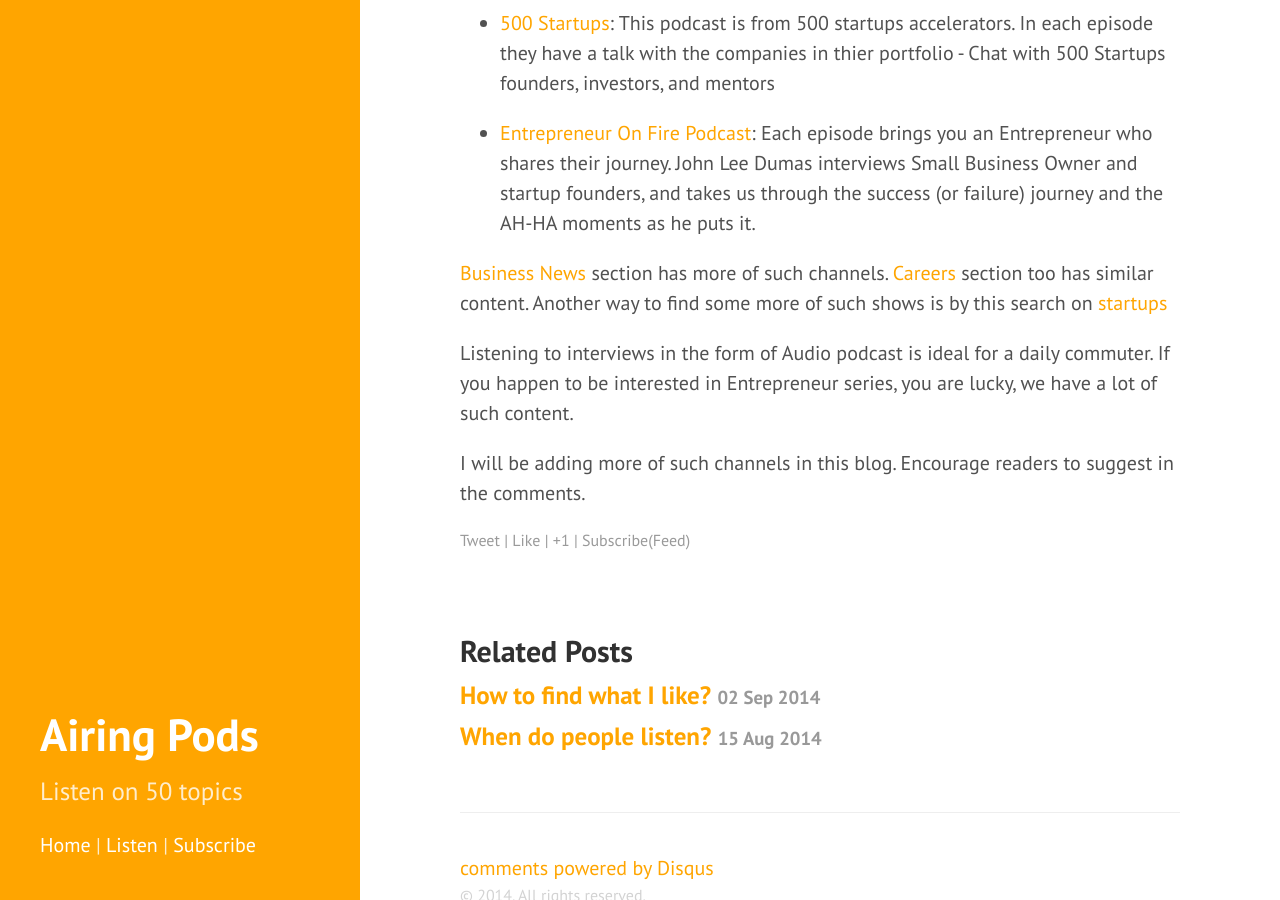
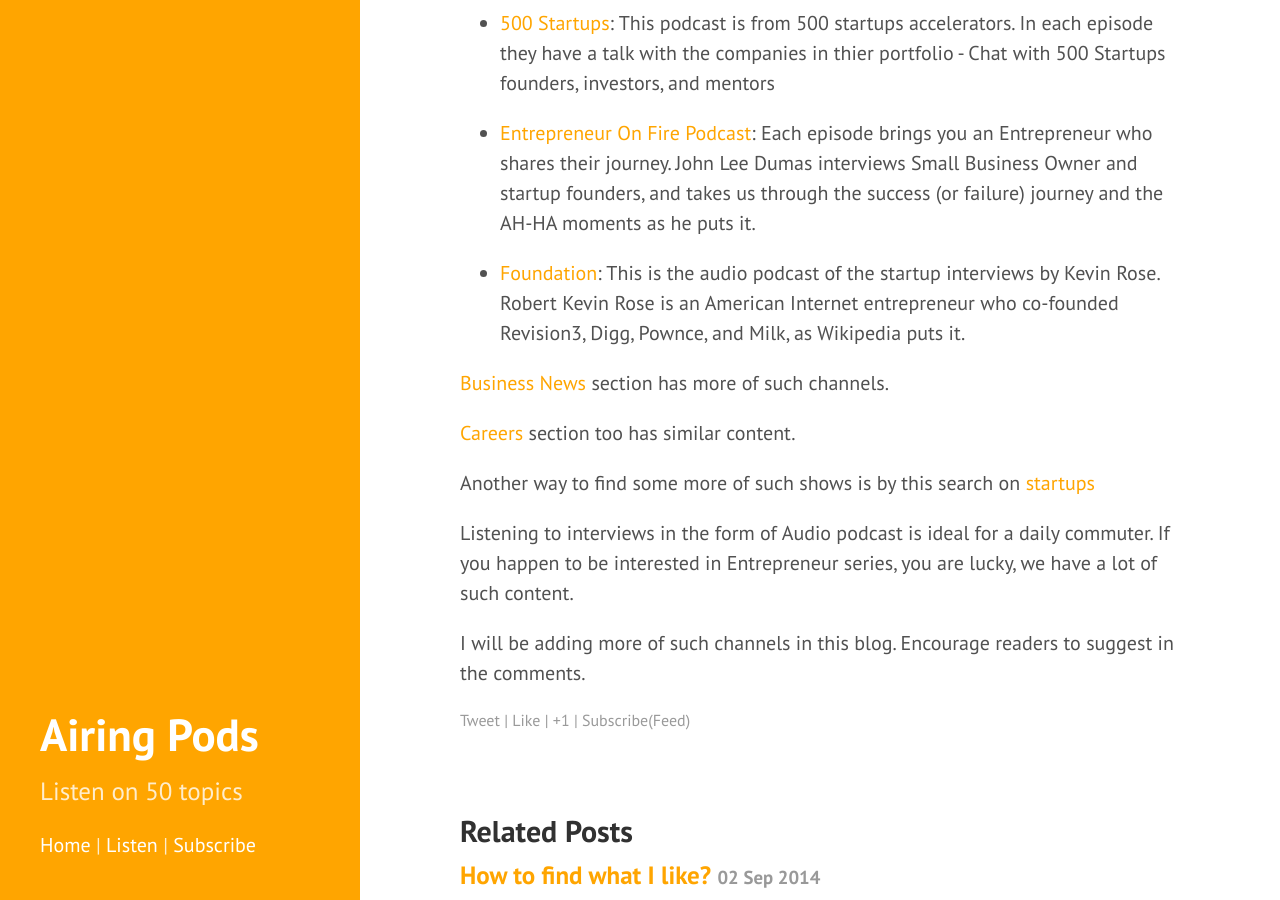
Before and after one commit to airingpods/blog, a Jekyll site: the page built from _posts/2014-09-30-audio-podcasts-for-entrepreneurs.md, in a window 1280 px wide and 900 px high, scrolled down 782 px. Built offline with Jekyll 4.4.1, drawn with Linux system fonts in a browser that asks for light colours; Markdown is read by kramdown in place of the engine named in the settings; comment, search, counter and statistics services are not loaded.

Commit message:
Foundation

```diff
--- a/_posts/2014-09-30-audio-podcasts-for-entrepreneurs.md
+++ b/_posts/2014-09-30-audio-podcasts-for-entrepreneurs.md
@@ -19,9 +19,14 @@
 
 -	[Entrepreneur On Fire Podcast](http://www.airingpods.com/pods/entrepreneur-on-fire-john-lee-dumas-awarded-best-in-itunes): Each episode brings you an Entrepreneur who shares their journey. John Lee Dumas interviews Small Business Owner and startup founders, and takes us through the success (or failure) journey and the AH-HA moments as he puts it.
 
+-	[Foundation](http://www.airingpods.com/pods/foundation): This is the audio podcast of the startup interviews by Kevin Rose. Robert Kevin Rose is an American Internet entrepreneur who co-founded Revision3, Digg, Pownce, and Milk, as Wikipedia puts it.
+
+
 
 [Business News](http://www.airingpods.com/cats/business-news) section has more of such channels.
+
 [Careers](http://www.airingpods.com/cats/careers) section too has similar content.
+
 Another way to find some more of such shows is by this search on [startups](http://www.airingpods.com/search?q=startup)
 
 Listening to interviews in the form of Audio podcast is ideal for a daily commuter. If you happen to be interested in Entrepreneur series, you are lucky, we have a lot of such content.
```
